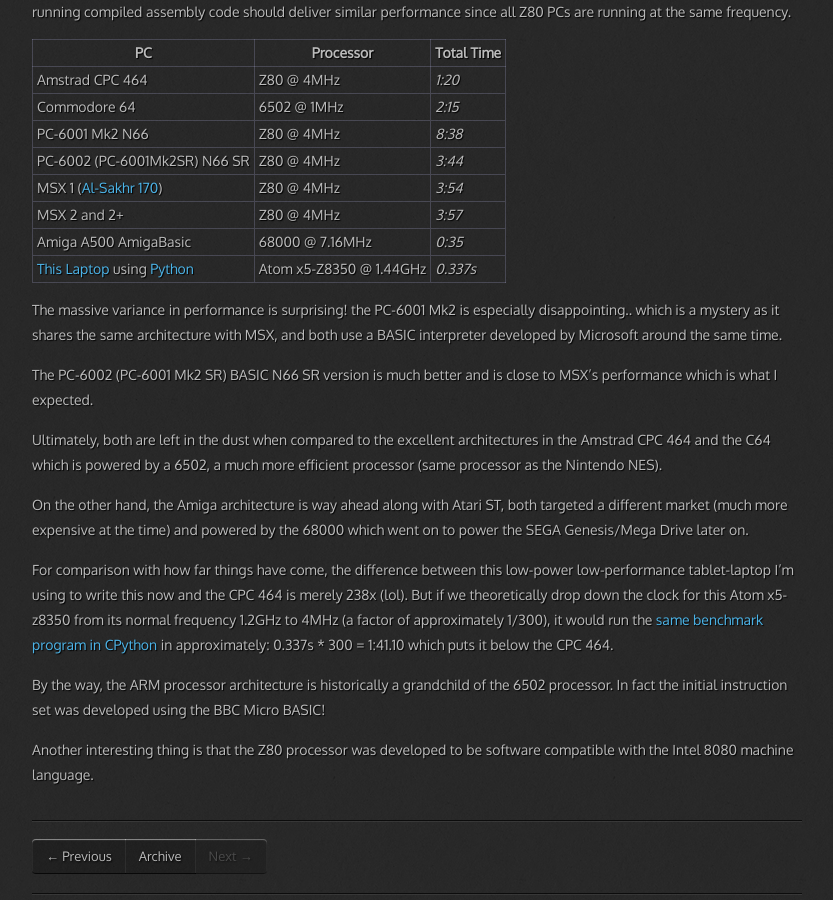
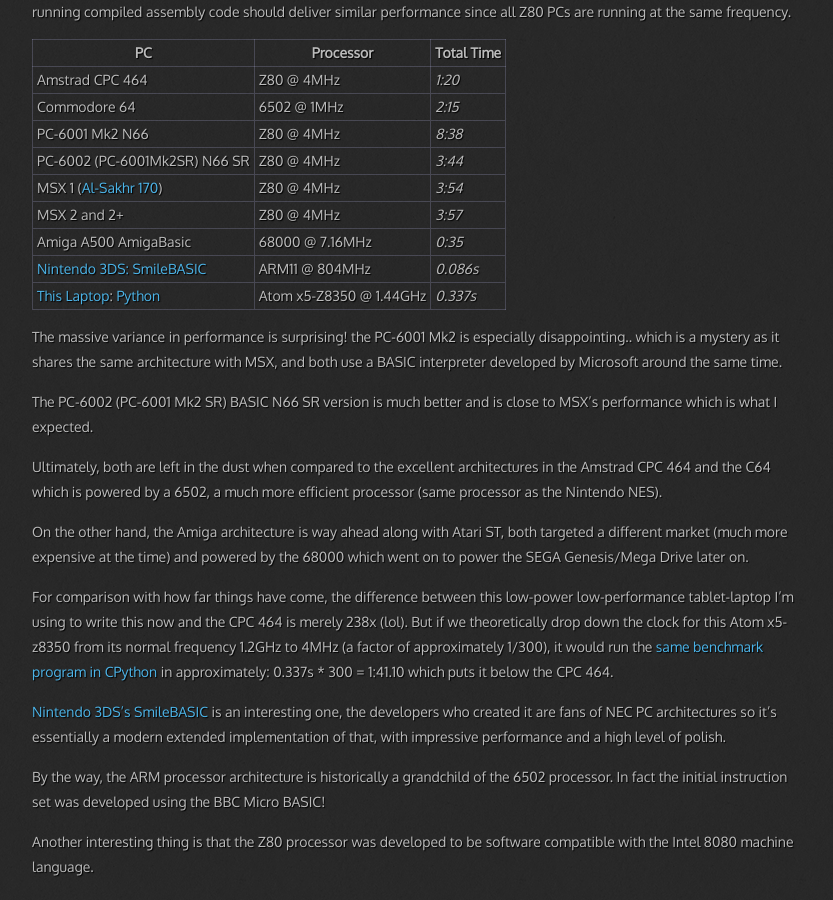
Before and after one commit to Salwan/salwan.github.io, a Jekyll site: the page built from _posts/2018-04-30-pc--6002-vs-80s-computers-benchmark.md, in a window 1280 px wide and 900 px high, scrolled down 525 px. Shown: the whole window, without its empty margins (23-856 px from the left). Built offline with Jekyll 4.4.1, drawn with Linux system fonts in a browser that asks for light colours; nearby versions of some CDN libraries; comment, search, counter and statistics services are not loaded.

Commit message:
added 3ds smilebasic

```diff
--- a/_posts/2018-04-30-pc--6002-vs-80s-computers-benchmark.md
+++ b/_posts/2018-04-30-pc--6002-vs-80s-computers-benchmark.md
@@ -43,7 +43,8 @@
 | MSX 1 ([Al-Sakhr 170](https://en.wikipedia.org/wiki/Sakhr_Computers)) | Z80 @ 4MHz | *3:54* |
 | MSX 2 and 2+                 | Z80 @ 4MHz   | *3:57*     |
 | Amiga A500 AmigaBasic        | 68000 @ 7.16MHz | *0:35*  |
-| [This Laptop](https://www.asus.com/2-in-1-PCs/ASUS-Transformer-Mini-T102HA/specifications/) using [Python](https://pastebin.com/0RN4fb0p) | Atom x5-Z8350 @ 1.44GHz | *0.337s* |
+| [Nintendo 3DS: SmileBASIC](http://smilebasic.com/en/)      | ARM11 @ 804MHz | *0.086s* |
+| [This Laptop](https://www.asus.com/2-in-1-PCs/ASUS-Transformer-Mini-T102HA/specifications/): [Python](https://pastebin.com/0RN4fb0p) | Atom x5-Z8350 @ 1.44GHz | *0.337s* |
 |----------------------------------------------------------|
 
 
@@ -57,6 +58,8 @@
 
 For comparison with how far things have come, the difference between this low-power low-performance tablet-laptop I'm using to write this now and the CPC 464 is merely 238x (lol). But if we theoretically drop down the clock for this Atom x5-z8350 from its normal frequency 1.2GHz to 4MHz (a factor of approximately 1/300), it would run the [same benchmark program in CPython](https://pastebin.com/0RN4fb0p) in approximately: 0.337s * 300 = 1:41.10 which puts it below the CPC 464.
 
+[Nintendo 3DS's SmileBASIC](http://smilebasic.com/en/) is an interesting one, the developers who created it are fans of NEC PC architectures so it's essentially a modern extended implementation of that, with impressive performance and a high level of polish.
+
 By the way, the ARM processor architecture is historically a grandchild of the 6502 processor. In fact the initial instruction set was developed using the BBC Micro BASIC!
 
 Another interesting thing is that the Z80 processor was developed to be software compatible with the Intel 8080 machine language.
```
